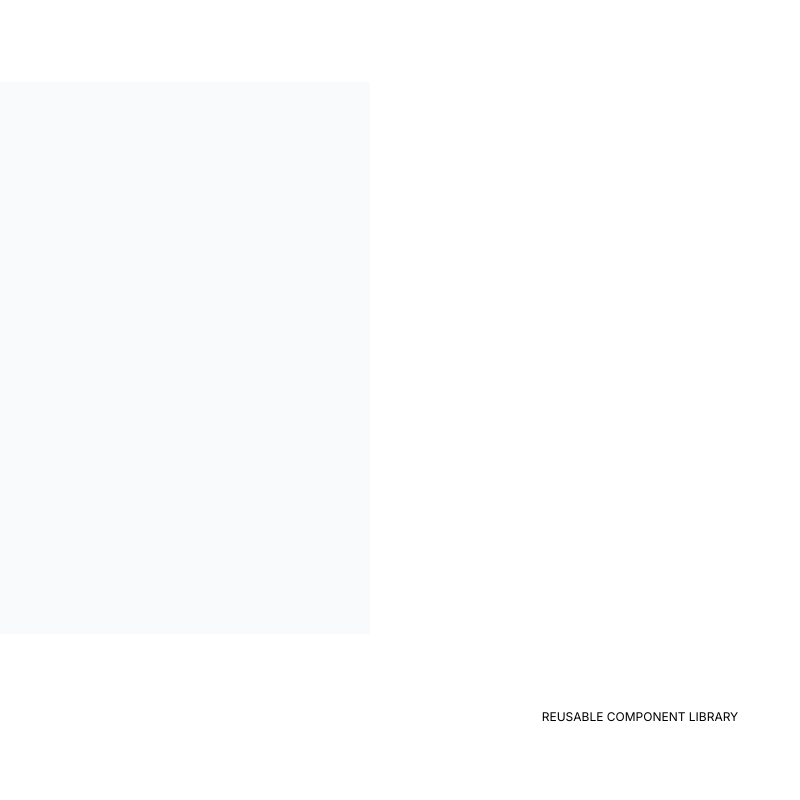
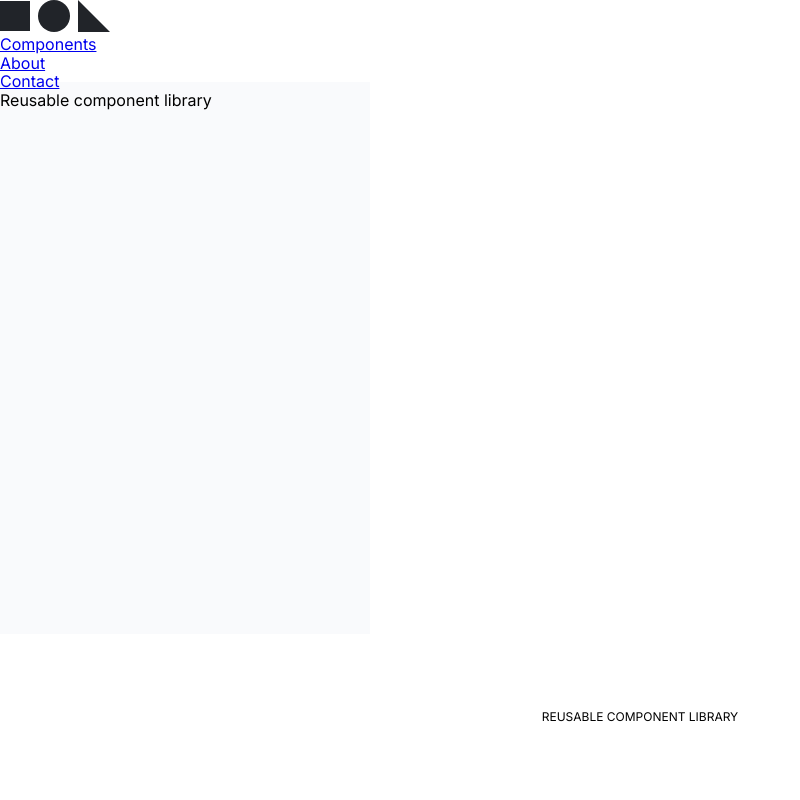
Before and after one commit to js-tasks-ru/htmlcss-20210513_comradchegm, a website: page pages/template.html in a window 1280 px wide. Shown: the whole page, without its empty margins (0-800 px from the left). Drawn offline with Linux system fonts and the light colour scheme.

Commit message:
add logo

```diff
--- a/pages/template.html
+++ b/pages/template.html
@@ -17,6 +17,25 @@
 <body>
     <div class="page">
         <div class="page__header">
+            <div class="page__box">
+                <div class="header__nav-box">
+                    <div class="header__logo">
+                        <svg width="110" height="32" viewBox="0 0 110 32" fill="none" xmlns="http://www.w3.org/2000/svg">
+                            <rect y="1" width="30" height="30" fill="#212429" />
+                            <rect x="38" width="32" height="32" rx="16" fill="#212429" />
+                            <path d="M78 0L110 32H78V0Z" fill="#212429" />
+                        </svg>
+                    </div>
+                    <nav class="header__nav">
+                        <div class="header__nav-item"><a href="#1" class="header__nav-link">Components</a></div>
+                        <div class="header__nav-item"><a href="#2" class="header__nav-link">About</a></div>
+                        <div class="header__nav-item"><a href="#3" class="header__nav-link">Contact</a></div>
+                    </nav>
+                </div>
+                <div class="header__title">
+                    Reusable component library
+                </div>
+            </div>
         </div>
         <div class="page__main">
             <div class="menu"></div>
```
